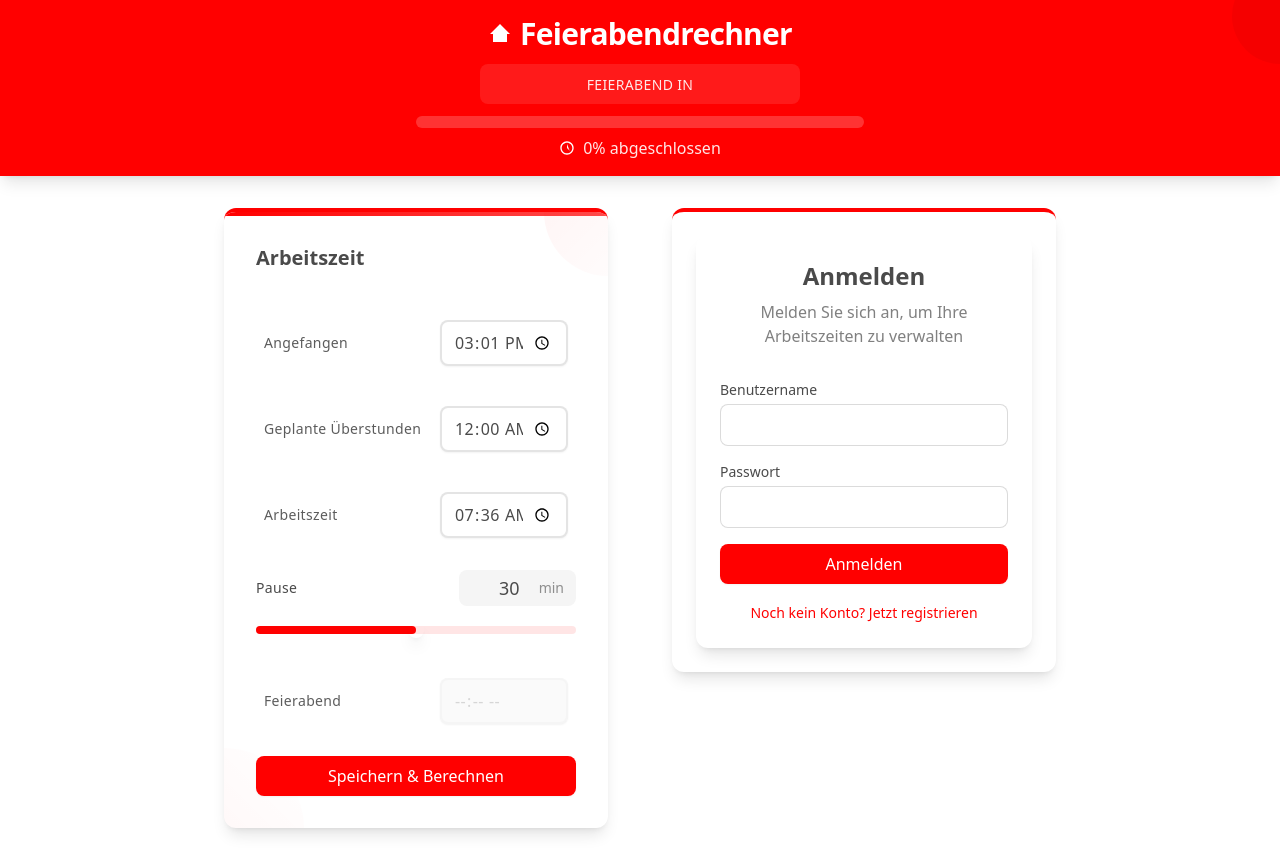
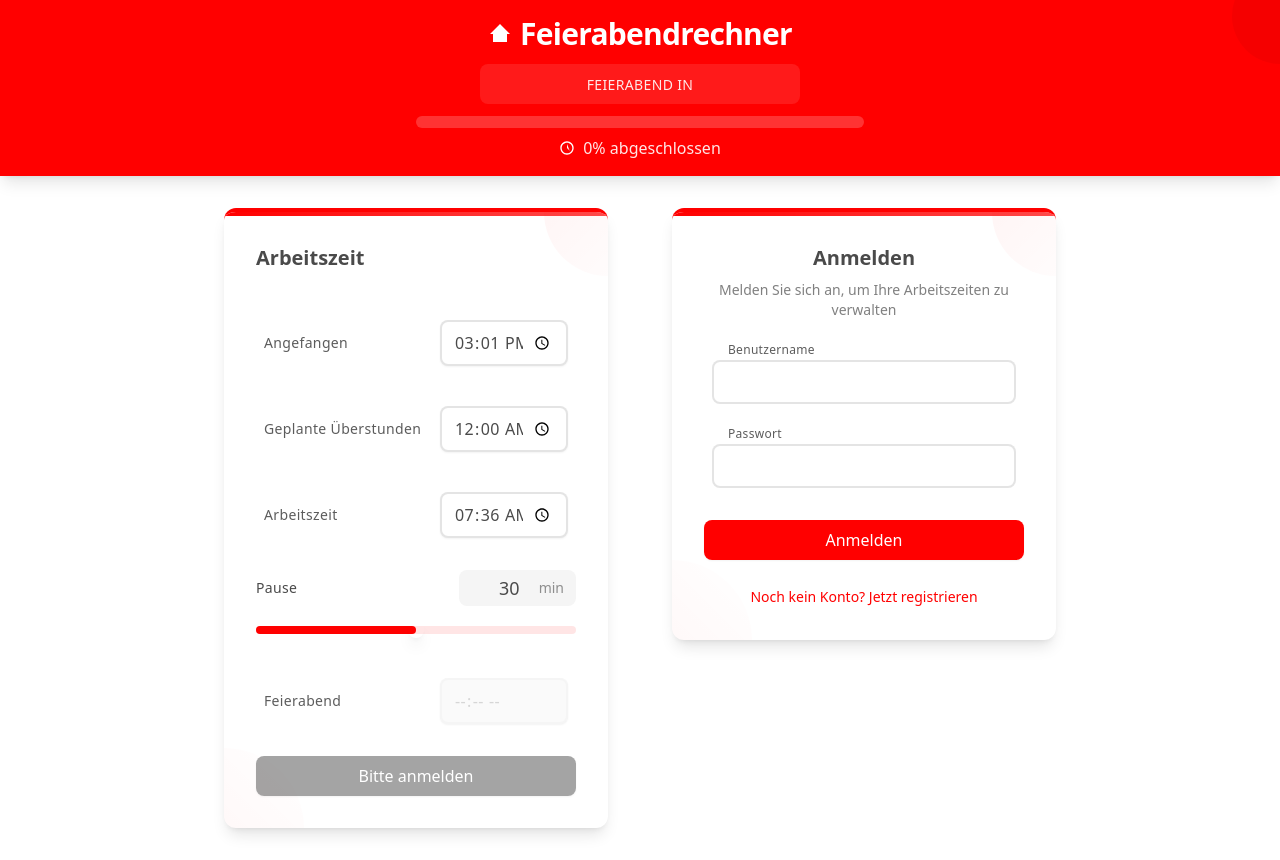
Before and after one commit to lulkebit/lulkebit.github.io, a React (Create React App) app: page / in a window 1280 px wide. Built offline with nearby package versions, Linux system fonts and the light colour scheme.

Commit message:
feat: Implement authentication UI and conditional rendering based on authentication state

```diff
--- a/src/App.js
+++ b/src/App.js
@@ -9,8 +9,10 @@ import Slider from './components/Slider';
 import ProgressBar from './components/Progressbar';
 import ShiftOverAnimation from './components/ShiftOverAnimation';
 import WorkTimeTracker from './components/WorkTimeTracker';
+import AuthForm from './components/AuthForm';
 
 function App() {
+    const [isAuthenticated, setIsAuthenticated] = useState(false);
     const getCurrentTime = () => {
         const now = new Date();
         return `${String(now.getHours()).padStart(2, '0')}:${String(
@@ -28,6 +30,16 @@ function App() {
     const [isShiftOver, setIsShiftOver] = useState(false);
     const [currentArbeitszeitId, setCurrentArbeitszeitId] = useState(null);
     const [refreshTrigger, setRefreshTrigger] = useState(0);
+
+    useEffect(() => {
+        // Prüfe beim Start, ob ein Token existiert
+        const token = localStorage.getItem('token');
+        setIsAuthenticated(!!token);
+    }, []);
+
+    const handleAuthSuccess = () => {
+        setIsAuthenticated(true);
+    };
 
     const validateTimeInput = (time) => {
         const [hours, minutes] = time.split(':').map(Number);
@@ -419,18 +431,31 @@ function App() {
                                     />
                                     <button
                                         onClick={handleSave}
-                                        className='w-full py-2 px-4 bg-sparkasse-red text-white rounded-lg hover:bg-sparkasse-darkred transition-colors duration-200 font-medium shadow-sm'
+                                        disabled={!isAuthenticated}
+                                        className={`w-full py-2 px-4 ${
+                                            !isAuthenticated
+                                                ? 'bg-sparkasse-gray/50 cursor-not-allowed'
+                                                : 'bg-sparkasse-red hover:bg-sparkasse-darkred'
+                                        } text-white rounded-lg transition-colors duration-200 font-medium shadow-sm`}
                                     >
-                                        Speichern & Berechnen
+                                        {isAuthenticated
+                                            ? 'Speichern & Berechnen'
+                                            : 'Bitte anmelden'}
                                     </button>
                                 </ComponentContainer>
                             </div>
 
-                            {/* Arbeitszeiterfassung */}
+                            {/* Arbeitszeiterfassung oder Auth Form */}
                             <div className='space-y-8'>
-                                <WorkTimeTracker
-                                    refreshTrigger={refreshTrigger}
-                                />
+                                {isAuthenticated ? (
+                                    <WorkTimeTracker
+                                        refreshTrigger={refreshTrigger}
+                                    />
+                                ) : (
+                                    <AuthForm
+                                        onAuthSuccess={handleAuthSuccess}
+                                    />
+                                )}
                             </div>
                         </div>
                     </main>
--- a/src/components/AuthForm.jsx
+++ b/src/components/AuthForm.jsx
@@ -43,12 +43,18 @@ const AuthForm = ({ onAuthSuccess }) => {
     };
 
     return (
-        <div className='bg-white rounded-xl shadow-lg p-6 w-full max-w-md mx-auto'>
+        <div className='m-8'>
+            <div className='bg-white rounded-xl shadow-lg p-8 w-96 border-t-4 border-sparkasse-red relative overflow-hidden'>
+                <div className='absolute top-0 right-0 w-32 h-32 bg-gradient-to-br from-sparkasse-red/5 to-transparent rounded-full transform translate-x-16 -translate-y-16'></div>
+                <div className='absolute bottom-0 left-0 w-40 h-40 bg-gradient-to-tr from-sparkasse-red/5 to-transparent rounded-full transform -translate-x-20 translate-y-20'></div>
+                <div className='absolute top-0 left-0 w-full h-1 bg-gradient-to-r from-sparkasse-red to-sparkasse-red/70'></div>
+
+                <div className='relative z-10'>
                     <div className='text-center mb-8'>
-                <h2 className='text-2xl font-bold text-sparkasse-gray'>
+                        <h2 className='text-xl font-semibold text-sparkasse-gray'>
                             {isLogin ? 'Anmelden' : 'Registrieren'}
                         </h2>
-                <p className='text-sparkasse-gray/70 mt-2'>
+                        <p className='text-sparkasse-gray/70 mt-2 text-sm'>
                             {isLogin
                                 ? 'Melden Sie sich an, um Ihre Arbeitszeiten zu verwalten'
                                 : 'Erstellen Sie ein neues Konto'}
@@ -61,11 +67,15 @@ const AuthForm = ({ onAuthSuccess }) => {
                         </div>
                     )}
 
-            <form onSubmit={handleSubmit} className='space-y-4'>
-                <div>
+                    <form onSubmit={handleSubmit} className='space-y-6'>
+                        <div className='relative group p-2 rounded-lg hover:bg-sparkasse-red/5 transition-colors'>
                             <label
                                 htmlFor='username'
-                        className='block text-sm font-medium text-sparkasse-gray mb-1'
+                                className='absolute left-5 -top-2.5 transition-all duration-200 transform
+                                peer-placeholder-shown:text-base peer-placeholder-shown:text-sparkasse-gray/50 peer-placeholder-shown:top-5
+                                peer-focus:-top-2.5 peer-focus:text-xs peer-focus:text-sparkasse-red
+                                text-xs text-sparkasse-gray/90 font-medium tracking-wide
+                                cursor-text bg-white px-1 z-10'
                             >
                                 Benutzername
                             </label>
@@ -74,23 +84,28 @@ const AuthForm = ({ onAuthSuccess }) => {
                                 id='username'
                                 value={username}
                                 onChange={(e) => setUsername(e.target.value)}
-                        className='w-full px-3 py-2 border border-sparkasse-gray/20 rounded-lg focus:outline-none focus:border-sparkasse-red focus:ring-2 focus:ring-sparkasse-red/20'
+                                className='peer w-full px-3 py-2 bg-white border-2 border-sparkasse-gray/15 group-hover:border-sparkasse-red/30 rounded-lg focus:outline-none focus:border-sparkasse-red focus:ring-2 focus:ring-sparkasse-red/20 placeholder-transparent transition-all duration-200'
                                 required
                                 minLength={3}
+                                placeholder='Benutzername'
                             />
                             {!isLogin && (
                                 <p className='text-sm text-sparkasse-gray/70 mt-1 italic'>
-                            Bitte wählen Sie einen Benutzernamen, der keine
-                            Rückschlüsse auf Ihre Person zulässt, um die
-                            Anonymität zu wahren.
+                                    Bitte wählen Sie einen Benutzernamen, der
+                                    keine Rückschlüsse auf Ihre Person zulässt,
+                                    um die Anonymität zu wahren.
                                 </p>
                             )}
                         </div>
 
-                <div>
+                        <div className='relative group p-2 rounded-lg hover:bg-sparkasse-red/5 transition-colors'>
                             <label
                                 htmlFor='password'
-                        className='block text-sm font-medium text-sparkasse-gray mb-1'
+                                className='absolute left-5 -top-2.5 transition-all duration-200 transform
+                                peer-placeholder-shown:text-base peer-placeholder-shown:text-sparkasse-gray/50 peer-placeholder-shown:top-5
+                                peer-focus:-top-2.5 peer-focus:text-xs peer-focus:text-sparkasse-red
+                                text-xs text-sparkasse-gray/90 font-medium tracking-wide
+                                cursor-text bg-white px-1 z-10'
                             >
                                 Passwort
                             </label>
@@ -99,9 +114,10 @@ const AuthForm = ({ onAuthSuccess }) => {
                                 id='password'
                                 value={password}
                                 onChange={(e) => setPassword(e.target.value)}
-                        className='w-full px-3 py-2 border border-sparkasse-gray/20 rounded-lg focus:outline-none focus:border-sparkasse-red focus:ring-2 focus:ring-sparkasse-red/20'
+                                className='peer w-full px-3 py-2 bg-white border-2 border-sparkasse-gray/15 group-hover:border-sparkasse-red/30 rounded-lg focus:outline-none focus:border-sparkasse-red focus:ring-2 focus:ring-sparkasse-red/20 placeholder-transparent transition-all duration-200'
                                 required
                                 minLength={6}
+                                placeholder='Passwort'
                             />
                         </div>
 
@@ -121,11 +137,11 @@ const AuthForm = ({ onAuthSuccess }) => {
                                 : 'Registrieren'}
                         </button>
 
-                <div className='text-center mt-4'>
+                        <div className='text-center'>
                             <button
                                 type='button'
                                 onClick={() => setIsLogin(!isLogin)}
-                        className='text-sparkasse-red hover:text-sparkasse-darkred text-sm'
+                                className='text-sparkasse-red hover:text-sparkasse-darkred text-sm transition-colors duration-200'
                             >
                                 {isLogin
                                     ? 'Noch kein Konto? Jetzt registrieren'
@@ -134,6 +150,8 @@ const AuthForm = ({ onAuthSuccess }) => {
                         </div>
                     </form>
                 </div>
+            </div>
+        </div>
     );
 };
 
```
Lines whose indentation alone changed are shown as unchanged.
